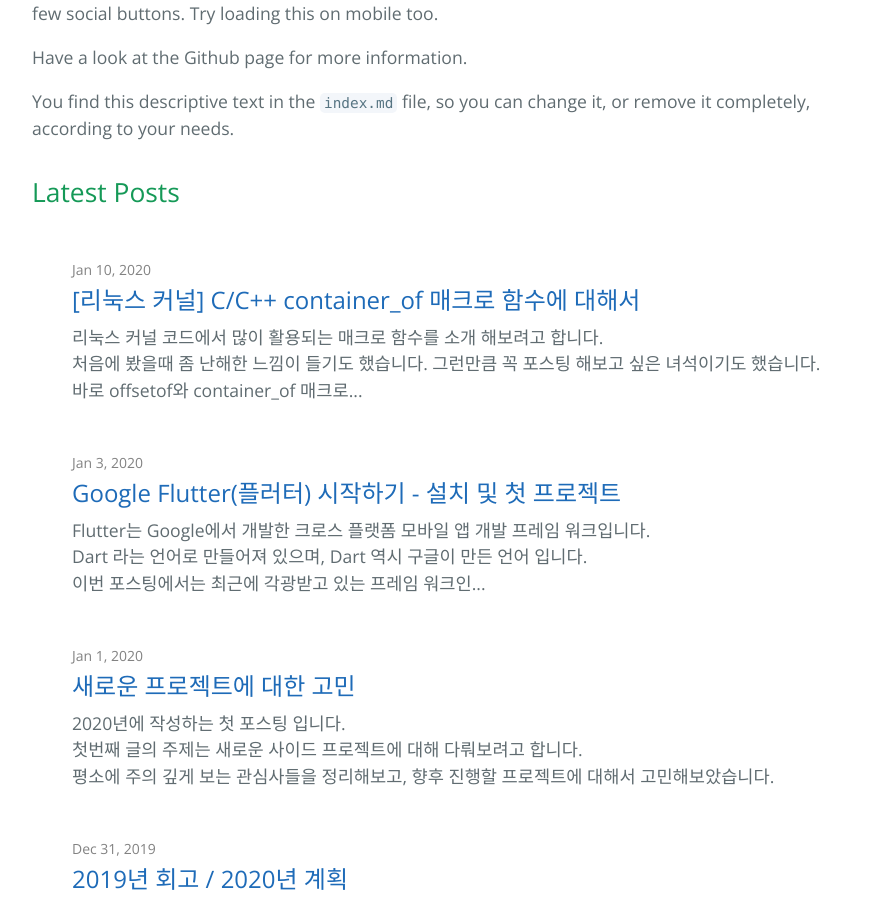
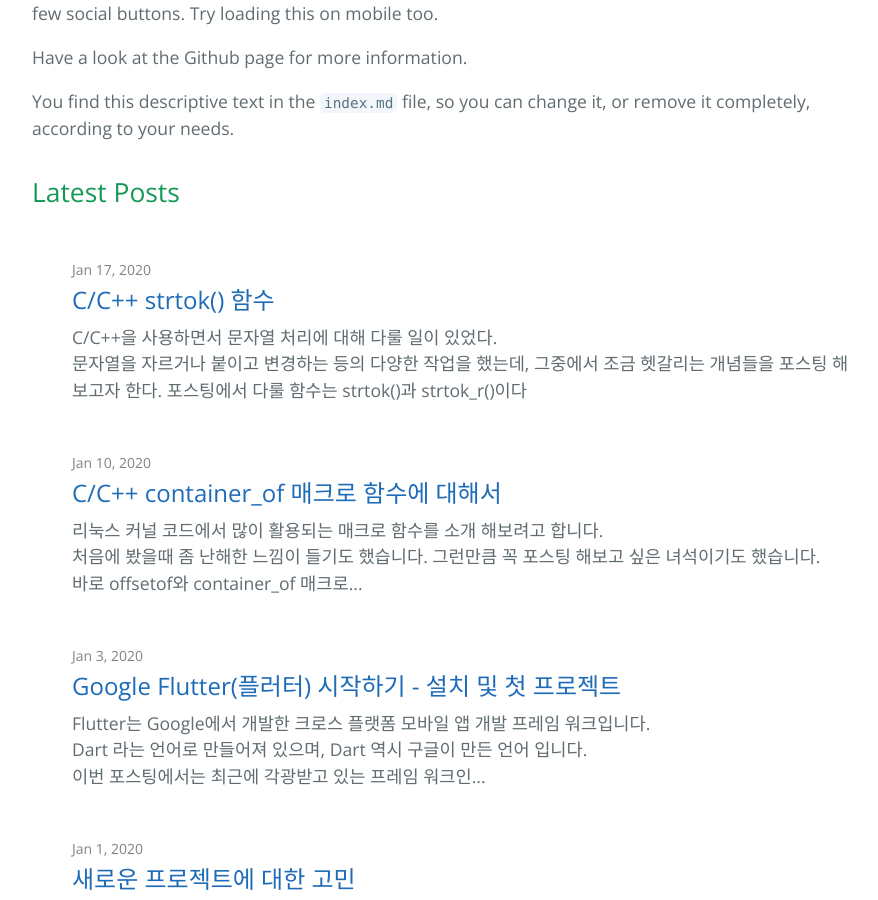
Before and after one commit to tear94fall/tear94fall.github.io, a Jekyll site: the page built from index.md, in a window 1280 px wide and 900 px high, scrolled down 517 px. Shown: the whole window, without its empty margins (192-1070 px from the left). Built offline with Jekyll 4.4.1, drawn with Linux system fonts in a browser that asks for light colours; some of the changed lines change nothing that is shown.

Commit message:
1.strtok관련 함수 포스팅 추가 2.container_of 함수 제목 수정

````diff
--- a/_posts/2020-01-10-container-of-macro-function.md
+++ b/_posts/2020-01-10-container-of-macro-function.md
@@ -1,6 +1,6 @@
 ---
 layout: post
-title:  "[리눅스 커널] C/C++ container_of 매크로 함수에 대해서"
+title:  "C/C++ container_of 매크로 함수에 대해서"
 author: Joonsub, Lim
 date:   2020-01-10 00:00:00
 categories: lecture
--- /dev/null
+++ b/_posts/2020-01-17-cpp-strtok.md
@@ -0,0 +1,125 @@
+---
+layout: post
+title:  "C/C++ strtok() 함수"
+author: Joonsub, Lim
+date:   2020-01-17 00:00:00
+categories: lecture
+comments: true
+image: #
+---
+C/C++을 사용하면서 문자열 처리에 대해 다룰 일이 있었다.
+문자열을 자르거나 붙이고 변경하는 등의 다양한 작업을 했는데, 그중에서 조금 헷갈리는 개념들을 포스팅 해보고자 한다.
+포스팅에서 다룰 함수는 strtok()과 strtok_r()이다
+
+---
+## 1. strtok() 함수
+strtok()함수의 tok은 token을 의미합니다.
+### 1.1 Include
+strtok()함수를 사용하기 위해서는 <string.h> 헤더가 필요합니다.
+```
+#include <string.h>
+```
+
+### 1.2 Function
+함수의 원형은 다음과 같습니다.
+```
+char *strtok(char *str, const char *delimiters);
+```
+
+### 1.3 Parameters
+strtok()함수는 2개의 파라미터를 갖습니다.
+- str
+    - 자르고자 하는 문자열입니다.
+- delimiters
+    - 자를 기준을 정하는 구분자 입니다.
+    - `_` 처럼 한개의 문자 사용도 가능 하지만, `_:`처럼 문자열 사용도 가능합니다.
+        - 여러개 사용시에는 `_:` 를 하나의 구분자로 다루는것이 아니라 `_`와 `:`로 문자열을 구분한다.
+
+### 1.4 Return
+- char *
+    - 잘린 문자열을 반환합니다. 모두 잘랐다면 NULL을 반환합니다.
+
+### 1.5 Example
+```
+#include <cstdio>
+#include <string.h>
+
+int main(int argc, char *argv[]) {
+    char str[1024] = "I LOVE YOU";
+    char *ptr;
+    char *delimiter = " ";
+
+    ptr = strtok(str, delimiter);
+
+    while(ptr) {
+        printf("ptr = [%s]\n", ptr);
+        ptr = strtok(NULL, delimiter);
+    }
+
+    return 0;
+}
+```
+
+### 1.6 Result
+실행전
+
+| 메모리 | I |   | L | O | V | E |    | Y  | O  | U  |
+|:---:|:---:|:---:|:---:|:---:|:---:|:---:|:---:|:---:|:---:|:---:|
+| 주소값 | 4 | 5 | 6 | 7 | 8 | 9 | 10 | 11 | 12 | 13 |
+
+실행후
+
+| 메모리 | I |NULL| L | O | V | E |NULL| Y  | O  | U  |
+|:---:|:---:|:---:|:---:|:---:|:---:|:---:|:---:|:---:|:---:|:---:|
+| 주소값 | 4 | 5 | 6 | 7 | 8 | 9 | 10 | 11 | 12 | 13 |
+
+결과 값
+```
+I
+LOVE
+YOU
+```
+
+### 1.7 Warning
+- Multi-thread 환경에서 사용을 주의 하자.
+    - 위 코드에서 루프문에서는 `ptr = strtok(NULL, delimiter);`를 사용합니다.
+      두번째 인자로 NULL을 사용하는데 이는 내부적으로 static 변수를 공유하여 사용하며 처리한다.
+      Multi-thread 환경에서는 strtok_r 함수를 사용하도록 하자.
+
+- 연속된 구분자의 사용을 주의 하자.
+    - 문자열에서 구분자가 연속으로 있는 경우에 연속된 구분자 사이의 `공백` 값은 반환되지 않습니다.
+      또한 구분자로 시작하거나 구분자로 끝나는 문자열의 경우에도 양쪽 끝의 `공백` 값은 반환되지 않습니다.
+      문자열 `A,B,,C,D`를 분리할 경우 `A`, `B`, `공백`, `C`, `D`로 분리되는 것이 아니라 `A`, `B`, `C`, `D`로 분리됩니다.
+
+- 인자로 전달되는 원본값 훼손을 주의 하자.
+    - 파라미터 type에 const 가 없음으로 유추가 가능한 내용이다.
+      원본이 변형되면 안되는 경우에는, 함수 수행전에 원본값을 저장해서 사용해야한다.
+      위 코드에서 str문자열은 `I LOVE YOU`으로 되어있다. 함수 수행후 `빈칸`은 모두 `NULL`로 변경된다.
+
+---
+## 2. strtok_r() 함수
+strtok_r()함수는 Multi-Thread 환경에서 사용이 가능하도록 만들어진 함수입니다.
+전체적인 사용법과 형태가 비슷하므로, 다른 부분만 설명하도록 하겠습니다.
+
+### 1.1 Function
+함수의 원형은 다음과 같습니다.
+strtok() 함수에서 세번째 인자인 `char **ptrptr`가 추가되었습니다.
+```
+char *strtok_r(char *str, const char *delimiters, char **ptrptr);
+```
+
+### 1.2 Parameters
+strtok_r()함수는 3개의 파라미터를 갖습니다.
+- str, delimiter
+    - strtok 함수와 동일
+- ptrptr
+    - 구분자를 기준으로 자른 문자열을 저장하는 함수이다.
+    - `A,B,C,D`를 `,`기준으로 자를 경우 `B,C,D`가 저장된다.
+    - strtok() 함수에서는 내부적으로 static 변수를 사용하여 Thread-safe하지 않다.
+      하지만 strtok_r() 함수에서는 Thread-safe하기 위해 외부변수인 **ptrptr을 사용하는 것입니다.
+
+### 1.3 Warning
+- Multi-thread 환경에서 사용이 가능하다.
+- 연속된 구분자의 사용과 원본값이 훼손 됨은 strtok과 동일합니다.
+
+---
````
Also changed, not shown: 4 other files.
